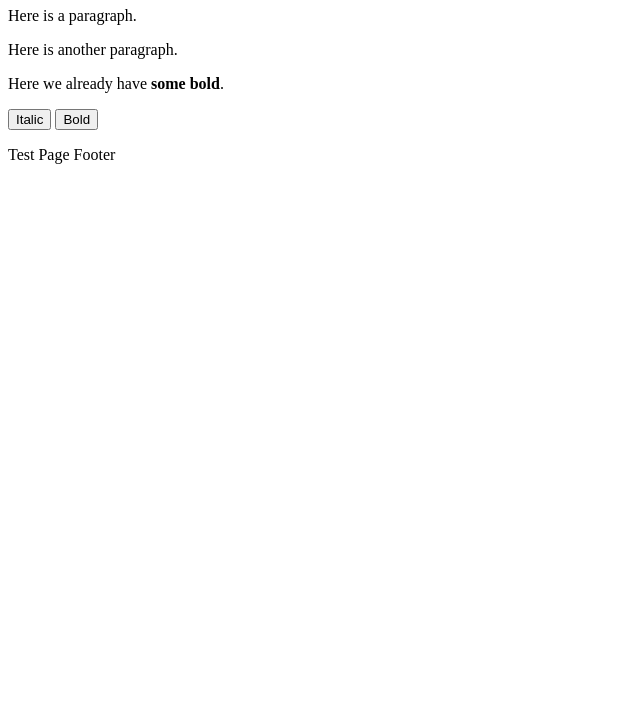
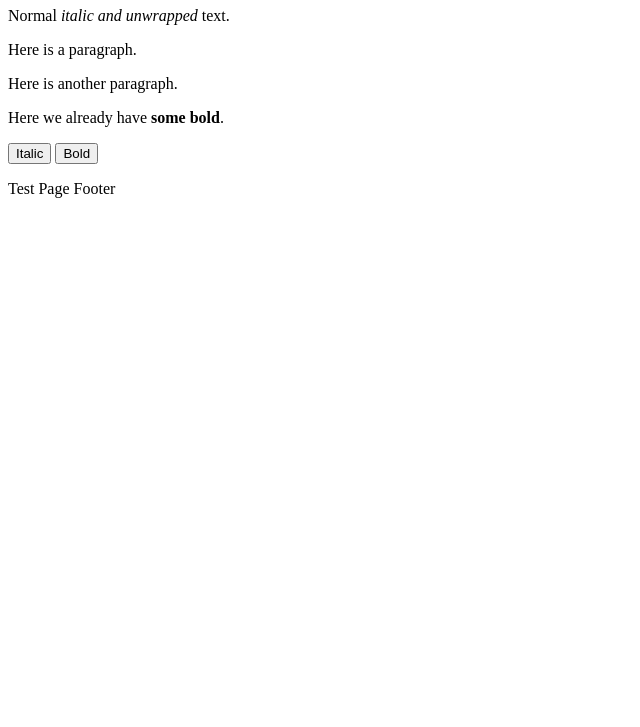
Before and after one commit to boutell/rich-text-editor, a website: page test.html in a window 1280 px wide. Shown: the part 73-800 px from the top of the page, without its empty margins (0-640 px from the left). Drawn offline with Linux system fonts and the light colour scheme.

Commit message:
another test case it suggested

```diff
--- a/test.html
+++ b/test.html
@@ -11,6 +11,7 @@
   </header>
   <main>
     <section id="doc">
+      <p>Normal <em>italic and unwrapped</em> text.</p>
       <p>Here is a paragraph.</p>
       <p>Here is another paragraph.</p>
       <p>Here we already have <strong>some bold</strong>.</p>
```
